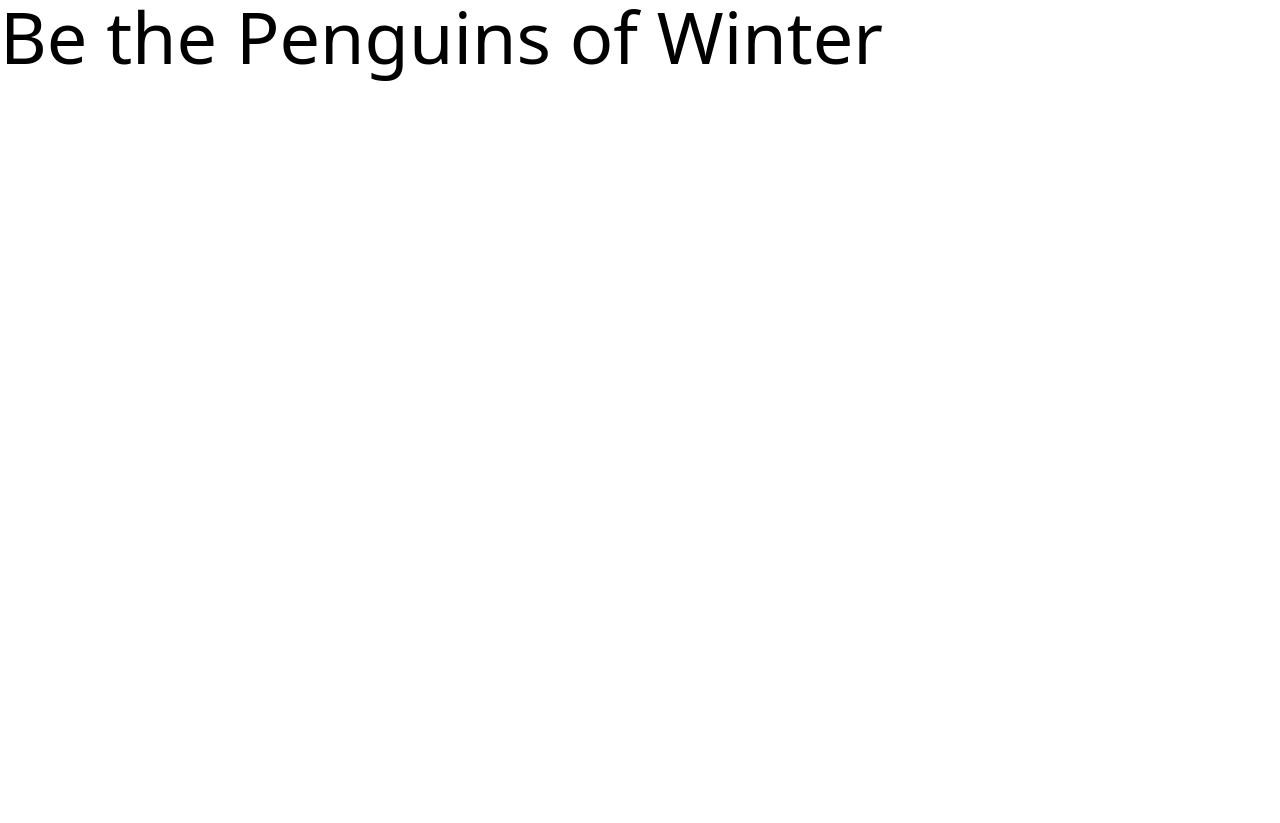
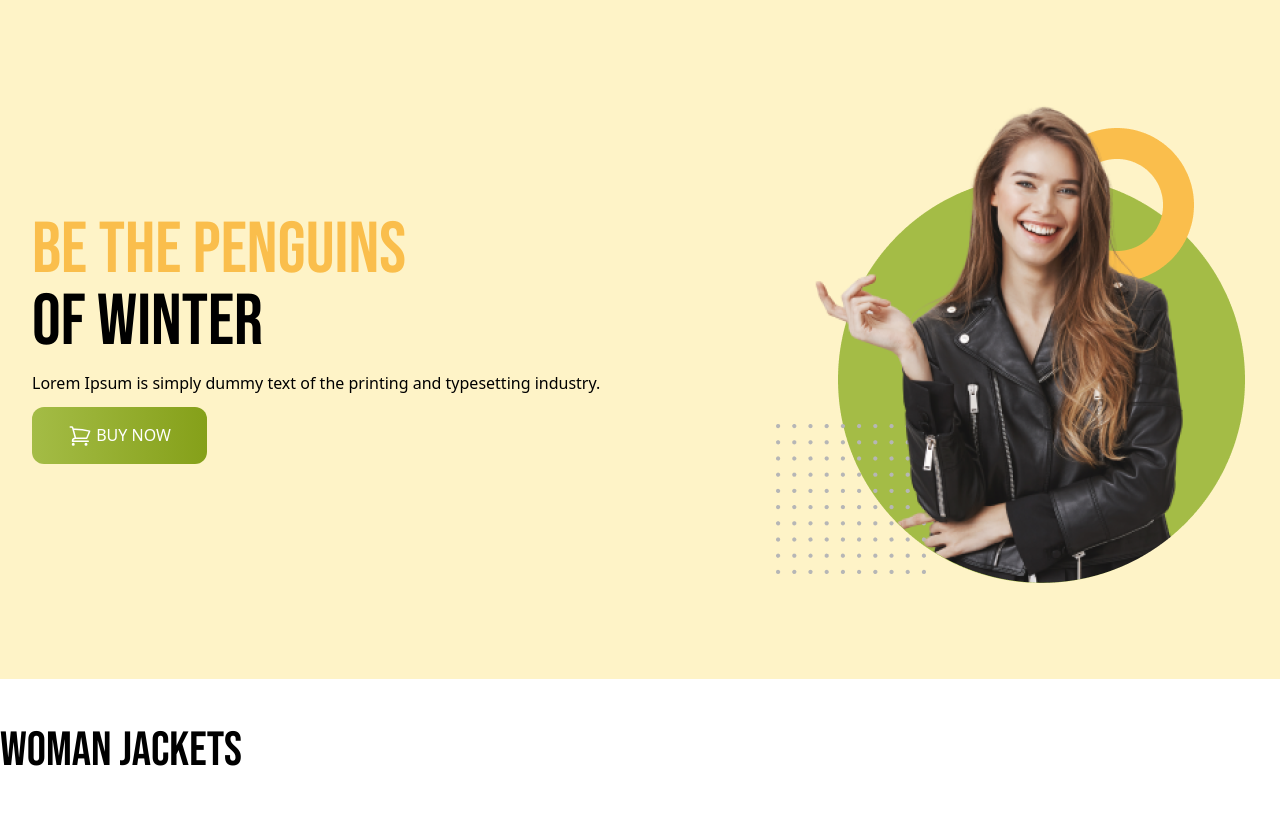
Before and after one commit to abir-hossain-2023/penguin-fashion, a plain HTML site: page index.html in a window 1280 px wide. Before the commit the page ends 800 px from the top, so only its background shows below. Drawn offline with nearby package versions, Linux system fonts and the light colour scheme.

Commit message:
header section done

```diff
--- a/index.html
+++ b/index.html
@@ -5,18 +5,65 @@
     <meta name="viewport" content="width=device-width, initial-scale=1.0" />
     <title>Penguin Fashion</title>
     <script src="https://cdn.tailwindcss.com"></script>
+    <link rel="preconnect" href="https://fonts.googleapis.com" />
+    <link rel="preconnect" href="https://fonts.gstatic.com" crossorigin />
+    <link
+      href="https://fonts.googleapis.com/css2?family=Bebas+Neue&family=Open+Sans:wght@400;800&display=swap"
+      rel="stylesheet"
+    />
+    <style>
+      .font-bebas {
+        font-family: "Bebas Neue", sans-serif;
+      }
+    </style>
   </head>
   <body>
-    <header>
-      <div>
+    <header class="bg-amber-100 px-8 mid:px-32 py-24">
+      <!-- nav section -->
+      <nav></nav>
+      <!-- banner section -->
+      <div class="flex flex-col md:flex-row justify-between items-center">
+        <div class="space-y-3">
+          <h1 class="text-7xl uppercase font-bebas">
+            <span class="text-[#FABE4C]">Be the Penguins</span> <br />
+            of Winter
+          </h1>
+          <p>
+            Lorem Ipsum is simply dummy text of the printing and typesetting
+            industry.
+          </p>
+          <button
+            class="py-4 px-9 bg-gradient-to-r from-[#A4BC46] to-[#85A019] rounded-xl uppercase text-white font-medium"
+          >
+            <svg
+              xmlns="http://www.w3.org/2000/svg"
+              fill="none"
+              viewBox="0 0 24 24"
+              stroke-width="1.5"
+              stroke="currentColor"
+              class="w-6 h-6 inline"
+            >
+              <path
+                stroke-linecap="round"
+                stroke-linejoin="round"
+                d="M2.25 3h1.386c.51 0 .955.343 1.087.835l.383 1.437M7.5 14.25a3 3 0 00-3 3h15.75m-12.75-3h11.218c1.121-2.3 2.1-4.684 2.924-7.138a60.114 60.114 0 00-16.536-1.84M7.5 14.25L5.106 5.272M6 20.25a.75.75 0 11-1.5 0 .75.75 0 011.5 0zm12.75 0a.75.75 0 11-1.5 0 .75.75 0 011.5 0z"
+              />
+            </svg>
+
+            BUY NOW
+          </button>
+        </div>
         <div>
-          <h1 class="text-7xl">Be the Penguins of Winter</h1>
+          <img src="images/model.png" alt="" />
         </div>
-        <div></div>
       </div>
     </header>
 
-    <main></main>
+    <main>
+      <section class="py-12">
+        <h3 class="text-5xl font-bebas">Woman Jackets</h3>
+      </section>
+    </main>
 
     <footer></footer>
   </body>
```
